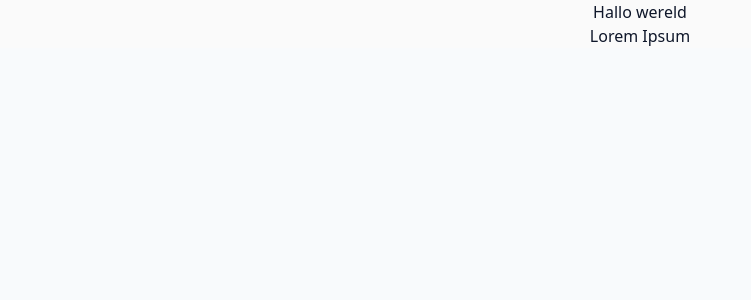
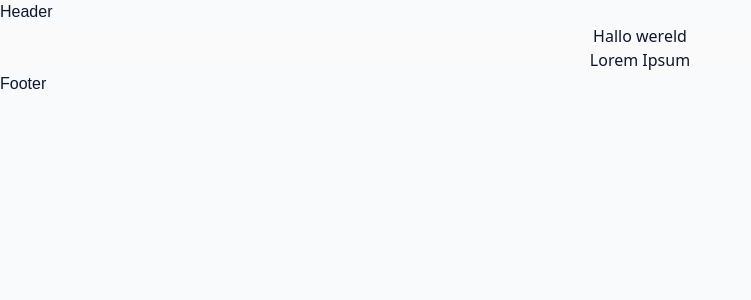
Before and after one commit to docentDavid/ipad-nextjs-test, a Next.js app: page / in a window 1280 px wide. Shown: the top 300 px of the page, without its empty margins (0-751 px from the left). Built offline with nearby package versions, Linux system fonts and the light colour scheme.

Commit message:
Header en Footer components toegevoegd

```diff
--- /dev/null
+++ b/app/components/Footer.tsx
@@ -0,0 +1,7 @@
+const Footer = () => {
+  return (
+    <div>Footer</div>
+  )
+}
+
+export default Footer
--- /dev/null
+++ b/app/components/Header.tsx
@@ -0,0 +1,7 @@
+const Header = () => {
+  return (
+    <div>Header</div>
+  )
+}
+
+export default Header
--- a/app/layout.tsx
+++ b/app/layout.tsx
@@ -1,5 +1,7 @@
 import type { Metadata } from "next";
 import "./globals.css";
+import Header from "./components/Header";
+import Footer from "./components/Footer";
 
 export const metadata: Metadata = {
   title: {
@@ -17,7 +19,11 @@
 }>) {
   return (
     <html lang="nl">
-      <body>{children}</body>
+      <body>
+        <Header />
+        {children}
+        <Footer />
+        </body>
     </html>
   );
 }
```
